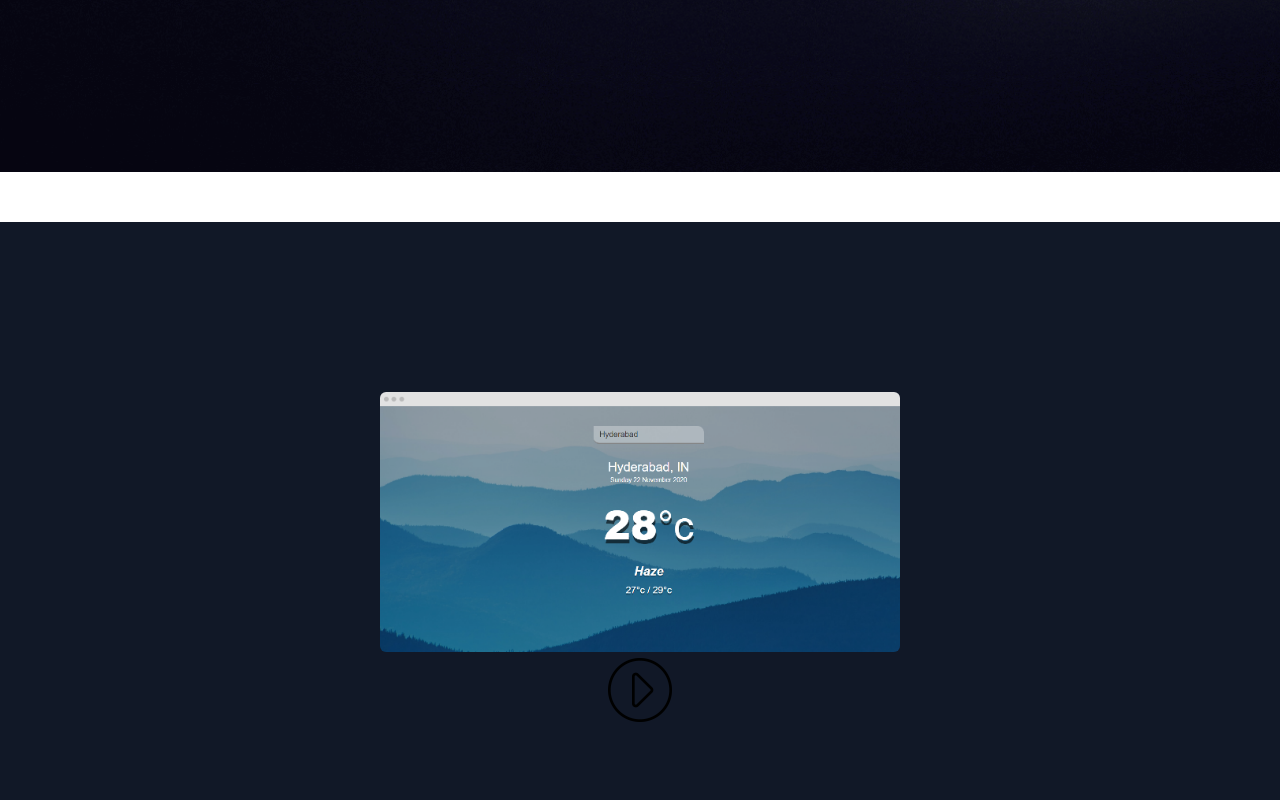
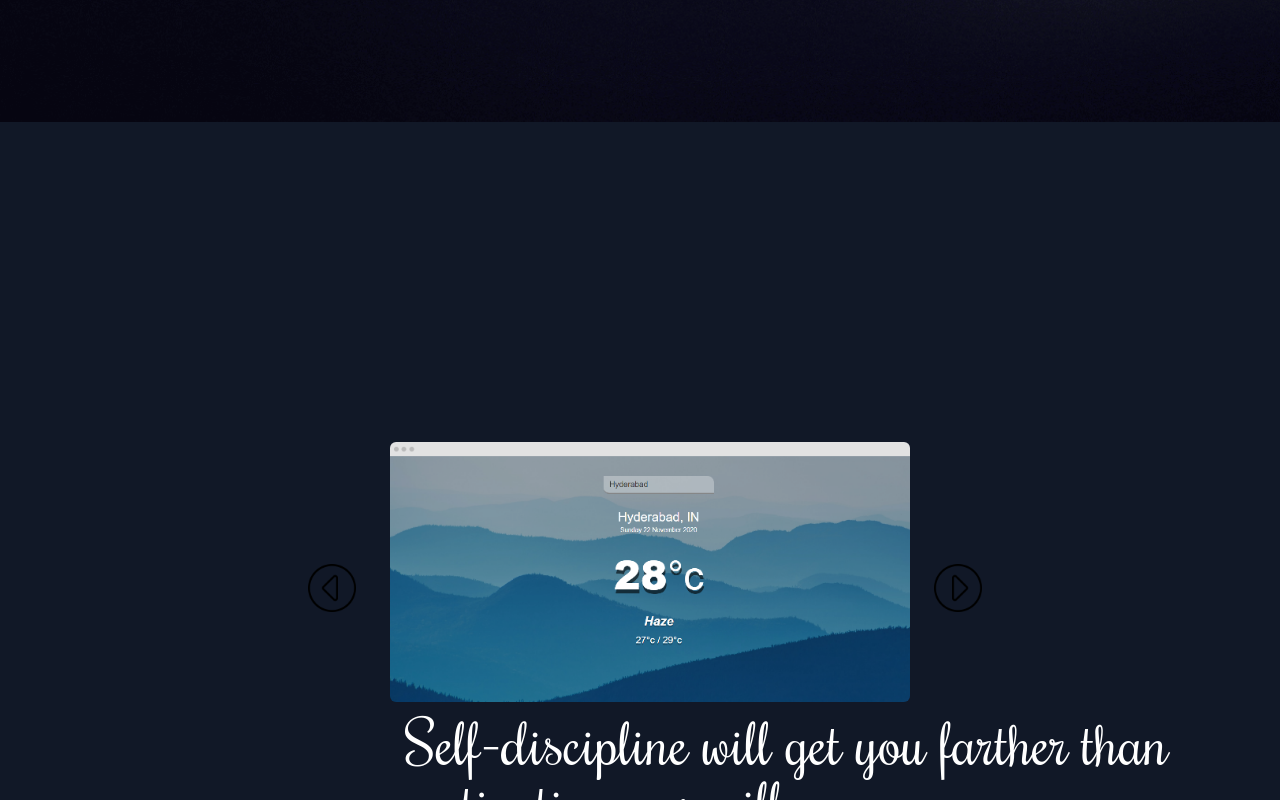
Before and after one commit to iTzZeuss/Portfolio, a React (Create React App) app: page / in a window 1280 px wide. Shown: the part 920-1720 px from the top of the page. Built offline with nearby package versions, Linux system fonts and the light colour scheme.

Commit message:
made projects.jsx responsive and reworked hover animations and text sitewide

```diff
--- a/src/Main.jsx
+++ b/src/Main.jsx
@@ -30,9 +30,7 @@ function Main({ scrollToComponent }) {
   const [isOpen1, setIsOpen1] = useState(true);
   const [isOpen2, setIsOpen2] = useState(true);
   const [isOpen3, setIsOpen3] = useState(true);
-  const [isHovered1, setIsHovered1] = useState(false);
-  const [isHovered2, setIsHovered2] = useState(false);
-  const [isHovered3, setIsHovered3] = useState(false);
+  const [hoveredElement, setHoveredElement] = useState(null);
   const [isClicked1, setIsClicked1] = useState(false);
   const [isClicked2, setIsClicked2] = useState(false);
   const [isClicked3, setIsClicked3] = useState(false);
@@ -83,20 +81,21 @@ function Main({ scrollToComponent }) {
       </div>
       <div className="absolute top-[100px] right-[920px] scale-125">
         <motion.h1 //first button text
-          className={`text-white text-3xl font-bold absolute top-[85px] left-[141px]`}
-          style={{ opacity: isHovered1 ? 1 : 0 }}
+          className={`text-white text-3xl font-bold absolute top-[87px] left-[140px] ${
+            hoveredElement === "skills" ? "opacity-100" : "opacity-0"
+          } transition-opacity`}
         >
           Skills
         </motion.h1>
         <motion.button //first button
           className={`bg-[url('./coder.png')] bg-cover w-[80px] h-[80px]
-        hover:bg-[url('./coderAnim.gif')] hover:scale-[1.5] absolute top-[128px] left-[150px]`}
+        hover:bg-[url('./coderAnim.gif')] hover:scale-150 transition-transform absolute top-[128px] left-[150px]`}
           variants={textVariants}
           onMouseEnter={() => {
-            setIsHovered1(true);
+            setHoveredElement("skills");
           }}
           onMouseOut={() => {
-            setIsHovered1(false);
+            setHoveredElement(null);
           }}
           onClick={() => {
             setIsOpen1(!isOpen1);
@@ -105,20 +104,21 @@ function Main({ scrollToComponent }) {
         ></motion.button>
 
         <motion.h1 //second button text
-          className={`text-white text-3xl font-bold absolute top-[102px] left-[330px]`}
-          style={{ opacity: isHovered2 ? 1 : 0 }}
+          className={`text-white text-3xl font-bold absolute top-[102px] left-[330px] ${
+            hoveredElement === "about" ? "opacity-100" : "opacity-0"
+          } transition-opacity`}
         >
           About
         </motion.h1>
         <motion.button //second button
           className={`bg-[url('./laptop.png')] bg-cover w-[80px] h-[80px]
-          hover:bg-[url('./laptopAnim.gif')] hover:scale-[1.5] absolute top-[128px] left-[370px]`}
+          hover:bg-[url('./laptopAnim.gif')] hover:scale-150 transition-transform absolute top-[128px] left-[370px]`}
           variants={textVariants}
           onMouseEnter={() => {
-            setIsHovered2(true);
+            setHoveredElement("about");
           }}
           onMouseOut={() => {
-            setIsHovered2(false);
+            setHoveredElement(null);
           }}
           onClick={() => {
             setIsOpen2(!isOpen2);
@@ -127,20 +127,21 @@ function Main({ scrollToComponent }) {
         ></motion.button>
 
         <motion.h1 //third button text
-          className={`text-white text-3xl font-bold absolute top-[90px] left-[569px]`}
-          style={{ opacity: isHovered3 ? 1 : 0 }}
+          className={`text-white text-3xl font-bold absolute top-[102px] left-[560px] ${
+            hoveredElement === "certificates" ? "opacity-100" : "opacity-0"
+          } transition-opacity`}
         >
           Certificates
         </motion.h1>
         <motion.button //third button
           className={`bg-[url('./skills.png')] bg-cover w-[80px] h-[80px]
-          hover:bg-[url('./skillsAnim.gif')] hover:scale-[1.5] absolute top-[140px] left-[610px]`}
+          hover:bg-[url('./skillsAnim.gif')] hover:scale-150 transition-transform absolute top-[140px] left-[610px]`}
           variants={textVariants}
           onMouseEnter={() => {
-            setIsHovered3(true);
+            setHoveredElement("certificates");
           }}
           onMouseOut={() => {
-            setIsHovered3(false);
+            setHoveredElement(null);
           }}
           onClick={() => {
             setIsOpen3(!isOpen3);
@@ -156,7 +157,7 @@ function Main({ scrollToComponent }) {
               className="invisible" //first code snippet
             >
               <motion.div
-                className={`relative px-2 py-1 bg-[url('./sampleSnip.png')] max-w-[560px] max-h-[400px] m-16 rounded-md`}
+                className={`relative px-2 py-1 bg-[url('./sampleSnip.png')] max-w-[500px] max-h-[340px] m-16 rounded-md`}
                 variants={textVariants}
                 initial="initial"
                 animate="animate"
@@ -169,7 +170,7 @@ function Main({ scrollToComponent }) {
                   Skills
                 </motion.p>
                 <div className="text-justify break-all flex mt-5">
-                  <p className="text-white font-bold p-1 text-left text-2xl leading-relaxed break-words overflow-wrap-break-word">
+                  <p className="text-white font-bold p-1 text-left text-xl leading-relaxed break-words overflow-wrap-break-word">
                     I am a passionate developer with expertise in React,
                     JavaScript, Tailwind, HTML, and CSS, focused on crafting
                     modern, responsive web applications. Skilled in transforming
@@ -200,7 +201,7 @@ function Main({ scrollToComponent }) {
             className="invisible" //second code snippet
           >
             <motion.div
-              className={`relative px-2 py-1 bg-[url('./sampleSnip.png')] max-w-[560px] max-h-[400px] m-16 rounded-md
+              className={`relative px-2 py-1 bg-[url('./sampleSnip.png')] max-w-[500px] max-h-[340px] m-16 rounded-md
                 ${isOpen2 ? "" : "hidden"}`}
               variants={textVariants}
               initial="initial"
@@ -215,7 +216,7 @@ function Main({ scrollToComponent }) {
               </motion.p>
 
               <div className="text-justify break-all flex mt-5">
-                <p className="text-white font-bold p-2 text-left text-2xl leading-relaxed break-words overflow-wrap-break-word">
+                <p className="text-white font-bold p-2 text-left text-xl leading-relaxed break-words overflow-wrap-break-word">
                   I'm a 21 year-old optimistic individual with a passion for
                   programming. I'm a bit of a tech enthusiast, always online
                   checking the latest coding news. But at the end of the day,
@@ -231,7 +232,7 @@ function Main({ scrollToComponent }) {
             className="invisible" //third code snippet
           >
             <motion.div
-              className={`relative px-2 py-1 bg-[url('./sampleSnip.png')] max-w-[560px] max-h-[400px] m-16 rounded-md
+              className={`relative px-2 py-1 bg-[url('./sampleSnip.png')] max-w-[480px] max-h-[340px] m-16 rounded-md
               ${isOpen3 ? "" : "hidden"}`}
               variants={textVariants}
               initial="initial"
@@ -246,7 +247,7 @@ function Main({ scrollToComponent }) {
               </motion.p>
 
               <div className="text-justify break-all flex mt-5">
-                <p className="text-white font-bold p-3 text-left text-2xl leading-relaxed break-words overflow-wrap-break-word">
+                <p className="text-white font-bold p-3 text-left text-xl leading-relaxed break-words overflow-wrap-break-word">
                   I'm proud to showcase my certifications in various fields.
                   With certifications in web development, data science, and
                   cyber security, I possess a unique combination of skills that
--- a/src/Projects.jsx
+++ b/src/Projects.jsx
@@ -3,9 +3,7 @@ import { motion } from "framer-motion";
 
 function Projects() {
   const [anim, setAnim] = useState(true);
-  const [isHovered1, setIsHovered1] = useState(false);
-  const [isHovered2, setIsHovered2] = useState(false);
-  const [isHovered3, setIsHovered3] = useState(false);
+  const [hoveredElement, setHoveredElement] = useState(null);
   const [isHovered4, setIsHovered4] = useState(false);
   const [currentImage, setCurrentImage] = useState(0);
   const [isOverlayVisible, setIsOverlayVisible] = useState(false); // Overlay state
@@ -37,7 +35,7 @@ function Projects() {
   };
 
   return (
-    <div className="relative top-[950px] overflow-hidden">
+    <div className="relative top-[850px] overflow-hidden">
       {/* Overlay */}
       {isOverlayVisible && (
         <div
@@ -119,27 +117,31 @@ function Projects() {
           )}
         </div>
       )}
-      <div>
-        {/* Main Content */}
-        <div className="bg-gray-900 w-full h-[900px] grid justify-items-center content-center gap-3 overflow-hidden">
+      <div className="bg-gray-900 w-full h-[900px] flex justify-center items-center gap-6 overflow-hidden relative">
         {/* Previous Button */}
+        <div className="relative flex flex-col items-center">
           <p
-            className="text-white font-semibold text-md absolute top-[247px] left-[615px]"
-            style={{ opacity: isHovered1 ? 1 : 0 }}
+            className={`text-white font-semibold text-md mb-2 ${
+              hoveredElement === "previous" ? "opacity-100" : "opacity-0"
+            } transition-opacity`}
           >
             Previous
           </p>
-          <div
-            className="bg-[url('./left.png')] w-16 h-16 bg-cover cursor-pointer absolute top-[270px] left-[615px]"
-            onMouseEnter={() => setIsHovered1(true)}
-            onMouseLeave={() => setIsHovered1(false)}
+          <button
+            className="bg-[url('./left.png')] w-12 h-12 bg-cover cursor-pointer hover:scale-110 transition-transform"
+            aria-label="Previous Project"
+            onMouseEnter={() => setHoveredElement("previous")}
+            onMouseLeave={() => setHoveredElement(null)}
             onClick={handlePrevious}
-          ></div>
+          ></button>
+        </div>
 
         {/* Project Image */}
+        <div className="relative">
           <p
-            className="text-white font-semibold text-lg absolute top-[140px]"
-            style={{ opacity: isHovered2 ? 1 : 0 }}
+            className={`text-white font-semibold text-lg absolute -top-8 left-1/2 -translate-x-1/2 ${
+              hoveredElement === "project" ? "opacity-100" : "opacity-0"
+            } transition-opacity`}
           >
             {images[currentImage].includes("weather") && "Weather App"}
             {images[currentImage].includes("todoApp") && "Todo App"}
@@ -147,41 +149,52 @@ function Projects() {
           </p>
           <motion.div
             key={currentImage}
-            className="w-[520px] h-[260px] bg-cover cursor-pointer top-[170px] absolute hover:brightness-75 rounded-md"
+            className="w-[520px] h-[260px] bg-cover cursor-pointer hover:brightness-75 rounded-md transition-transform"
             style={{ backgroundImage: `url(${images[currentImage]})` }}
-            onMouseEnter={() => setIsHovered2(true)}
-            onMouseLeave={() => setIsHovered2(false)}
+            onMouseEnter={() => setHoveredElement("project")}
+            onMouseLeave={() => setHoveredElement(null)}
             onClick={handleProjectClick}
             initial={{ opacity: 0 }}
             animate={{ opacity: 1 }}
             exit={{ opacity: 0 }}
             transition={{ duration: 0.5 }}
-          ></motion.div>
+          >
+            <img
+              src={images[currentImage]}
+              alt="Project preview"
+              className="sr-only"
+            />
+          </motion.div>
+        </div>
 
         {/* Next Button */}
+        <div className="relative flex flex-col items-center">
           <p
-            className="text-white font-semibold text-md"
-            style={{ opacity: isHovered3 ? 1 : 0 }}
+            className={`text-white font-semibold text-md mb-2 ${
+              hoveredElement === "next" ? "opacity-100" : "opacity-0"
+            } transition-opacity`}
           >
             Next
           </p>
-          <div
-            className="bg-[url('./right.png')] w-16 h-16 bg-cover cursor-pointer"
-            onMouseEnter={() => setIsHovered3(true)}
-            onMouseLeave={() => setIsHovered3(false)}
+          <button
+            className="bg-[url('./right.png')] w-12 h-12 bg-cover cursor-pointer hover:scale-110 transition-transform"
+            aria-label="Next Project"
+            onMouseEnter={() => setHoveredElement("next")}
+            onMouseLeave={() => setHoveredElement(null)}
             onClick={handleNext}
-          ></div>
+          ></button>
+        </div>
       </div>
 
       {/* Pause Animation */}
       <p
-          className="absolute left-[1718px] top-[565px] text-white font-semibold"
+        className="absolute left-[1715px] top-[565px] text-white font-semibold"
         style={{ opacity: isHovered4 ? 1 : 0 }}
       >
         Pause Animation
       </p>
       <div
-          className="bg-[url('./pause.png')] w-16 h-16 bg-cover cursor-pointer absolute left-[1740px] top-[590px] hover:w-20 hover:h-20"
+        className="bg-[url('./pause.png')] w-16 h-16 bg-cover cursor-pointer absolute left-[1740px] top-[590px] hover:scale-110 transition-transform"
         onMouseEnter={() => setIsHovered4(true)}
         onMouseLeave={() => setIsHovered4(false)}
         onClick={() => setAnim(!anim)}
@@ -210,7 +223,6 @@ function Projects() {
         John Doe Programmer Experienced Professional Animator Designer
       </motion.p>
     </div>
-    </div>
   );
 }
 
```
Also changed, not shown: src/Team.jsx (+8 -1 lines). Lines whose indentation alone changed are shown as unchanged.
